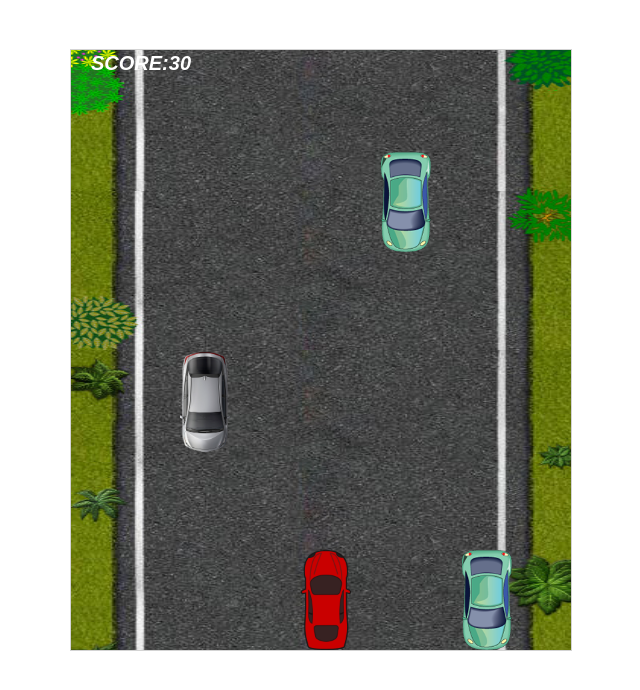
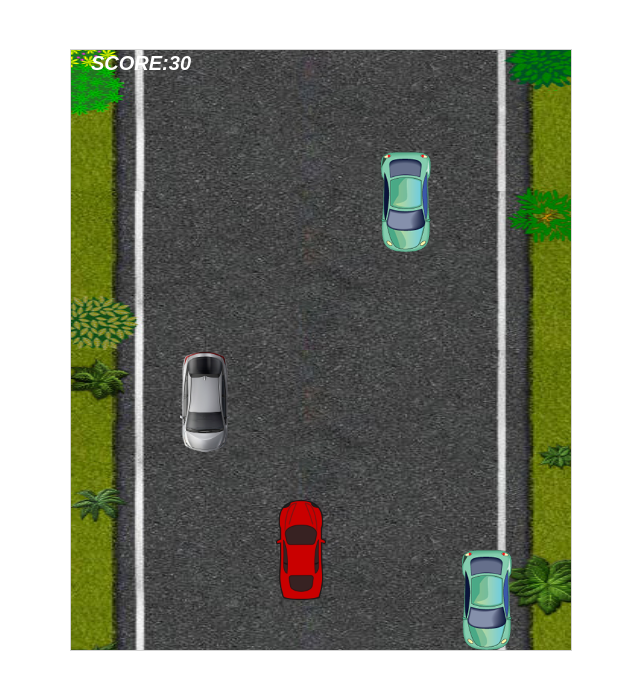
Before and after one commit to alexanderchernetsky/chernetsky-js-project, a website: page index.html in a window 1280 px wide. Shown: the whole page, without its empty margins (279-919 px from the left). Drawn offline with Linux system fonts and the light colour scheme.

Commit message:
Start to change collision calculating

```diff
--- a/index.html
+++ b/index.html
@@ -117,27 +117,80 @@
         self.image.src = src;
         self.width = width;
         self.height = height;
-        self.speedX = 0;
-        self.speedY = 0;
+        /*self.speedX = 0;
+        self.speedY = 0;*/
+        self.speed = 0;
+        self.angle = 0;
+        self.moveAngle = 0;
+        self.actualAngle = 0;
         self.posX = x;
         self.posY = y;
         self.update = function () {
           var ctx = myGameArea.context;
-          ctx.drawImage(self.image, self.posX, self.posY, self.width, self.height);
+          ctx.save(); // to save the current canvas context
+          ctx.translate(self.posX, self.posY); // we move the entire canvas to the center of the specific component
+          ctx.rotate(self.angle); // perform the wanted rotation using the rotate() method
+          ctx.drawImage(self.image, self.width / -2, self.height / -2, self.width, self.height); //context.drawImage(img,x,y,width,height);
+          /*ctx.fillRect(width / -2, height / -2, width, height);*/
+          ctx.restore(); // restore the context object back to its saved position
         };
         self.changePos = function () {
-          self.posX += self.speedX;
-          self.posY += self.speedY;
+          /*self.posX += self.speedX;
+          self.posY += self.speedY;*/
+          self.actualAngle += self.moveAngle;
+          if (self.actualAngle === 360 || self.actualAngle === -360) {
+            self.actualAngle = 0;
+          }
+          console.log(self.actualAngle);
+          self.angle += self.moveAngle * Math.PI / 180;
+          self.posX += self.speed * Math.sin(self.angle);
+          self.posY -= self.speed * Math.cos(self.angle);
         };
         self.crashWith = function (obstacleObj) {
-          var myBottom = self.posY + self.height;
-          var myTop = self.posY;
-          var myRight = self.posX + self.width;
-          var myLeft = self.posX;
+
+          switch (self.actualAngle) {
+            case 0:
+            case 180:
+            case -180:
+              var myLeft = self.posX - self.width / 2;
+              var myRight = self.posX + self.width / 2;
+              var myTop = self.posY - self.height / 2;
+              var myBottom = self.posY + self.height / 2;
+              break;
+            case 90:
+            case -90:
+              var myLeft = self.posX - self.height / 2;
+              var myRight = self.posX + self.height / 2;
+              var myTop = self.posY - self.width / 2;
+              var myBottom = self.posY + self.width / 2;
+              break;
+          }
+        /*  if (self.actualAngle === 0 || self.actualAngle === 180 || self.actualAngle === -180) {
+            var myLeft = self.posX - self.width / 2;
+            var myRight = self.posX + self.width / 2;
+            var myTop = self.posY - self.height / 2;
+            var myBottom = self.posY + self.height / 2;
+          }
+
+          if (self.actualAngle === 90 || self.actualAngle === -90) {
+            var myLeft = self.posX - self.height / 2;
+            var myRight = self.posX + self.height / 2;
+            var myTop = self.posY - self.width / 2;
+            var myBottom = self.posY + self.width / 2;
+          }
+*/
+          /*var myLeft = self.posX - self.width / 2;
+          var myRight = self.posX + self.width / 2;
+          var myTop = self.posY - self.height / 2;
+          var myBottom = self.posY + self.height / 2;*/
+          var myCenterX = self.posX;
+          var myCenterY = self.posY;
           var obstacleBottom = obstacleObj.posY + obstacleObj.height;
           var obstacleTop = obstacleObj.posY;
           var obstacleRight = obstacleObj.posX + obstacleObj.width;
           var obstacleLeft = obstacleObj.posX;
+          var obstacleCenterY = obstacleObj.posY + obstacleObj.height / 2;
+          var obstacleCenterX = obstacleObj.posX + obstacleObj.width / 2;
           var crash = false;
           if((myTop < obstacleBottom) && (myBottom > obstacleTop)) {
             if ((myRight > obstacleLeft) && (myLeft < obstacleRight)) {
@@ -194,16 +247,21 @@
          song.play();
          switch (EO.which) {
            case 37:
-             playerCar.speedX = -4;
+             /*playerCar.speedX = -4;*/
+             playerCar.moveAngle = -1;
              break;
            case 39:
-             playerCar.speedX = 4;
+             /*playerCar.speedX = 4;*/
+             playerCar.moveAngle = 1;
              break;
            case 40:
-             playerCar.speedY = 4;
+             /*playerCar.speedY = 4;*/
+
+             playerCar.speed= -3;
              break;
            case 38:
-             playerCar.speedY = -4;
+             /*playerCar.speedY = -4;*/
+             playerCar.speed= 3;
              break;
            default:
              break;
@@ -217,11 +275,13 @@
          switch (EO.which) {
            case 39:
            case 37:
-             playerCar.speedX = 0;
+             /*playerCar.speedX = 0;*/
+             playerCar.moveAngle = 0;
              break;
            case 40:
            case 38:
-             playerCar.speedY = 0;
+             /*playerCar.speedY = 0;*/
+             playerCar.speed= 0;
              break;
            default:
              break;
```
